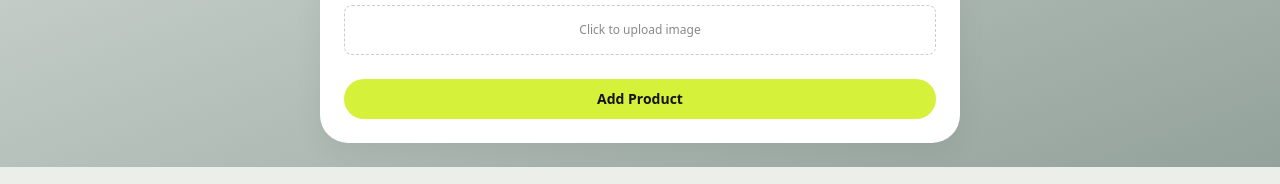
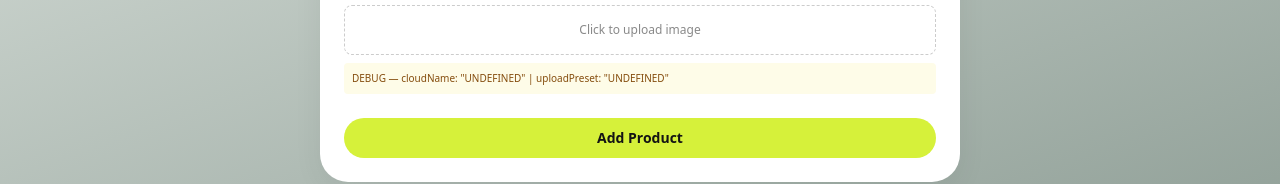
Before and after one commit to fonsi-skater/izz-rael-vibrations, a Next.js app: page /admin/products/new in a window 1280 px wide. Shown: the part 668-852 px from the top of the page. Built offline with nearby package versions, Linux system fonts and the light colour scheme; no server answers; the database is empty.

Commit message:
Add temporary debug output to ImageUpload

```diff
--- a/src/components/admin/ImageUpload.tsx
+++ b/src/components/admin/ImageUpload.tsx
@@ -11,12 +11,12 @@ export default function ImageUpload({ value, onChange }: ImageUploadProps) {
   const [uploading, setUploading] = useState(false);
   const [error, setError] = useState("");
 
+  const cloudName = process.env.NEXT_PUBLIC_CLOUDINARY_CLOUD_NAME;
+  const uploadPreset = process.env.NEXT_PUBLIC_CLOUDINARY_UPLOAD_PRESET;
+
   async function handleFileChange(e: React.ChangeEvent<HTMLInputElement>) {
     const file = e.target.files?.[0];
     if (!file) return;
-
-    const cloudName = process.env.NEXT_PUBLIC_CLOUDINARY_CLOUD_NAME;
-    const uploadPreset = process.env.NEXT_PUBLIC_CLOUDINARY_UPLOAD_PRESET;
 
     if (!cloudName || !uploadPreset) {
       setError("Cloudinary isn't configured yet.");
@@ -80,6 +80,11 @@ export default function ImageUpload({ value, onChange }: ImageUploadProps) {
       </label>
 
       {error && <p className="mt-1 text-xs text-red-500">{error}</p>}
+
+      {/* TEMPORARY DEBUG — remove once Cloudinary config is confirmed working */}
+      <div className="mt-2 rounded bg-yellow-50 p-2 text-[10px] text-yellow-800">
+        DEBUG — cloudName: "{cloudName ?? "UNDEFINED"}" | uploadPreset: "{uploadPreset ?? "UNDEFINED"}"
+      </div>
     </div>
   );
 }
```
